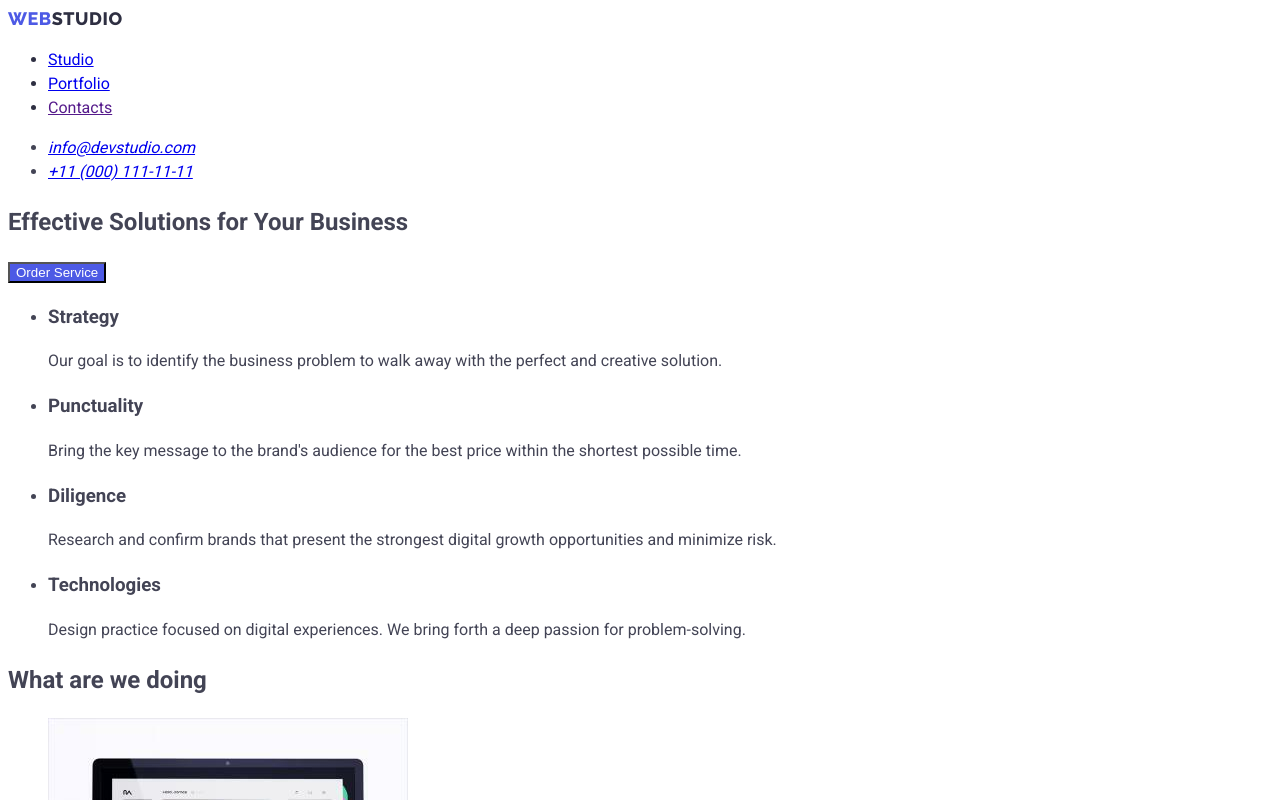
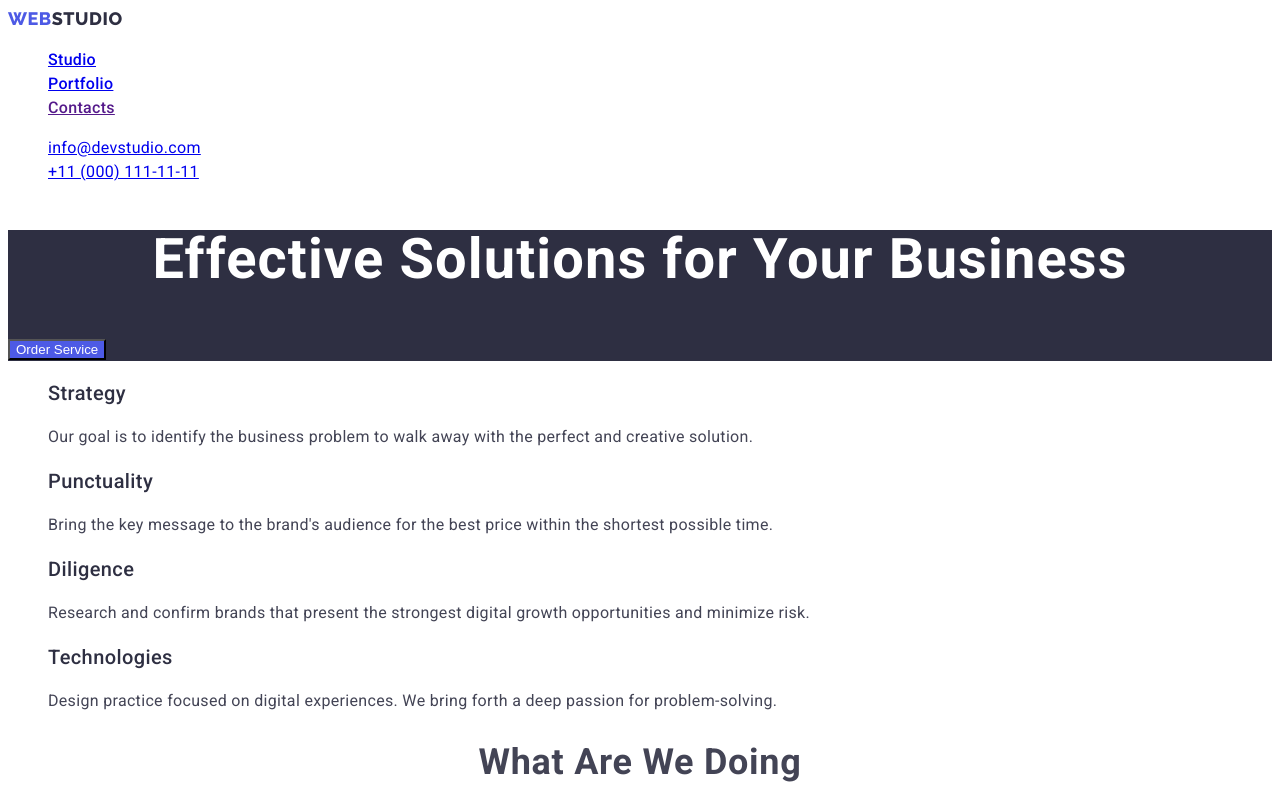
Before and after one commit to NataliDm/goit-markup-hw-02, a plain HTML site: page index.html in a window 1280 px wide. Shown: the top 800 px of the page. Drawn offline with Linux system fonts and the light colour scheme.

Commit message:
css 1page

```diff
--- a/css/styles.css
+++ b/css/styles.css
@@ -26,6 +26,12 @@
 
 .address {
   color: var(--text);
+  font-style: normal;
+  font-weight: 400;
+  font-size: 16px;
+  line-height: 1.5;
+  list-style-type: none;
+  letter-spacing: 0.02em;
 }
 .address:hover,
 .address:focus {
@@ -37,11 +43,23 @@
 }
 /*section hero*/
 
+.hero {
+  background: var(--dark);
+  color: var(--white-background);
+}
+.hero-text {
+  font-weight: 700;
+  font-size: 56px;
+  line-height: 1.07;
+  text-align: center;
+  letter-spacing: 0.02em;
+}
 .hero-button {
   background-color: var(--primary-brand);
   color: #ffffff;
   cursor: pointer;
 }
+
 .hero-button:hover,
 .hero-button:focus {
   background-color: var(--pressed-state);
@@ -90,3 +108,66 @@
 .logoweb {
   color: var(--primary-brand);
 }
+.nav-but-text {
+  font-weight: 500;
+  font-style: normal;
+  font-size: 16px;
+  line-height: 1.5;
+  letter-spacing: 0.02em;
+  list-style-type: none;
+  color: var(--dark);
+}
+/*About company*/
+.company-descr {
+  font-weight: 500;
+  font-size: 20px;
+  line-height: 1.2;
+  letter-spacing: 0.02em;
+  color: var(--dark);
+}
+.company-list {
+  list-style-type: none;
+}
+.company-text {
+  font-weight: 400;
+  font-size: 16px;
+  line-height: 1.5;
+  letter-spacing: 0.02em;
+  color: var(--text);
+}
+/*What we are doing*/
+.tasks-text {
+  font-weight: 700;
+  font-size: 36px;
+  line-height: 1.11;
+  text-align: center;
+  letter-spacing: 0.02em;
+  text-transform: capitalize;
+}
+.tasks-img {
+  list-style-type: none;
+}
+/*our team*/
+.team-header {
+  font-weight: 700;
+  font-size: 36px;
+  line-height: 1.11;
+  text-align: center;
+  letter-spacing: 0.02em;
+  text-transform: capitalize;
+  color: var(--dark);
+}
+.team-name {
+  font-weight: 500;
+  font-size: 20px;
+  line-height: 1.2;
+  letter-spacing: 0.02em;
+  color: var(--dark);
+}
+.team-job {
+  font-weight: 400;
+  font-size: 16px;
+  line-height: 24px;
+  letter-spacing: 0.02em;
+  color: var(--text);
+}
--- a/index.html
+++ b/index.html
@@ -20,7 +20,7 @@
         <a class="logo" href="./index.html"
           ><span class="logoweb">Web</span>Studio</a
         >
-        <ul>
+        <ul class="nav-but-text">
           <li><a href="./index.html">Studio</a></li>
           <li><a href="./portfolio.html">Portfolio</a></li>
           <li><a href="">Contacts</a></li>
@@ -35,38 +35,38 @@
     </header>
     <main>
       <!--Hero-->
-      <section>
-        <h1>Effective Solutions for Your Business</h1>
+      <section class="hero">
+        <h1 class="hero-text">Effective Solutions for Your Business</h1>
         <button class="hero-button" type="button">Order Service</button>
       </section>
       <!--About company-->
-      <section>
+      <section class="company">
         <h2 hidden>About company</h2>
-        <ul>
+        <ul class="company-list">
           <li>
-            <h3>Strategy</h3>
-            <p>
+            <h3 class="company-descr">Strategy</h3>
+            <p class="company-text">
               Our goal is to identify the business problem to walk away with the
               perfect and creative solution.
             </p>
           </li>
           <li>
-            <h3>Punctuality</h3>
-            <p>
+            <h3 class="company-descr">Punctuality</h3>
+            <p class="company-text">
               Bring the key message to the brand's audience for the best price
               within the shortest possible time.
             </p>
           </li>
           <li>
-            <h3>Diligence</h3>
-            <p>
+            <h3 class="company-descr">Diligence</h3>
+            <p class="company-text">
               Research and confirm brands that present the strongest digital
               growth opportunities and minimize risk.
             </p>
           </li>
           <li>
-            <h3>Technologies</h3>
-            <p>
+            <h3 class="company-descr">Technologies</h3>
+            <p class="company-text">
               Design practice focused on digital experiences. We bring forth a
               deep passion for problem-solving.
             </p>
@@ -74,9 +74,9 @@
         </ul>
       </section>
       <!--What are we doing-->
-      <section>
-        <h2>What are we doing</h2>
-        <ul>
+      <section class="tasks">
+        <h2 class="tasks-text">What are we doing</h2>
+        <ul class="tasks-img">
           <li>
             <img src="./images/comp.jpg" width="360" alt="computer" />
           </li>
@@ -87,17 +87,17 @@
         </ul>
       </section>
       <!--Our team-->
-      <section>
-        <h2>Our Team</h2>
+      <section class="team">
+        <h2 class="team-header">Our Team</h2>
         <ul>
           <li>
             <img src="./images/teammark.jpg" width="264" alt="it-worker-men" />
-            <h3>Mark Guerrero</h3>
-            <p>Product Designer</p>
+            <h3 class="team-name">Mark Guerrero</h3>
+            <p class="team-job">Product Designer</p>
           </li>
           <li>
             <img src="./images/teamtom.jpg" width="264" alt="it-worker-men" />
-            <h3>Tom Ford</h3>
+            <h3 class="team-name">Tom Ford</h3>
             <p>Frontend Developer</p>
           </li>
           <li>
@@ -106,7 +106,7 @@
               width="264"
               alt="it-worker-women"
             />
-            <h3>Camila Garcia</h3>
+            <h3 class="team-name">Camila Garcia</h3>
             <p>Marketing</p>
           </li>
           <li>
@@ -115,14 +115,14 @@
               width="264"
               alt="it-worker-men"
             />
-            <h3>Daniel Wilson</h3>
+            <h3 class="team-name">Daniel Wilson</h3>
             <p>UI Designer</p>
           </li>
         </ul>
       </section>
     </main>
     <!--Footer-->
-    <footer>
+    <footer class="footer">
       <a class="logo" href="./index.html"
         ><span class="logoweb">Web</span>Studio</a
       >
```
